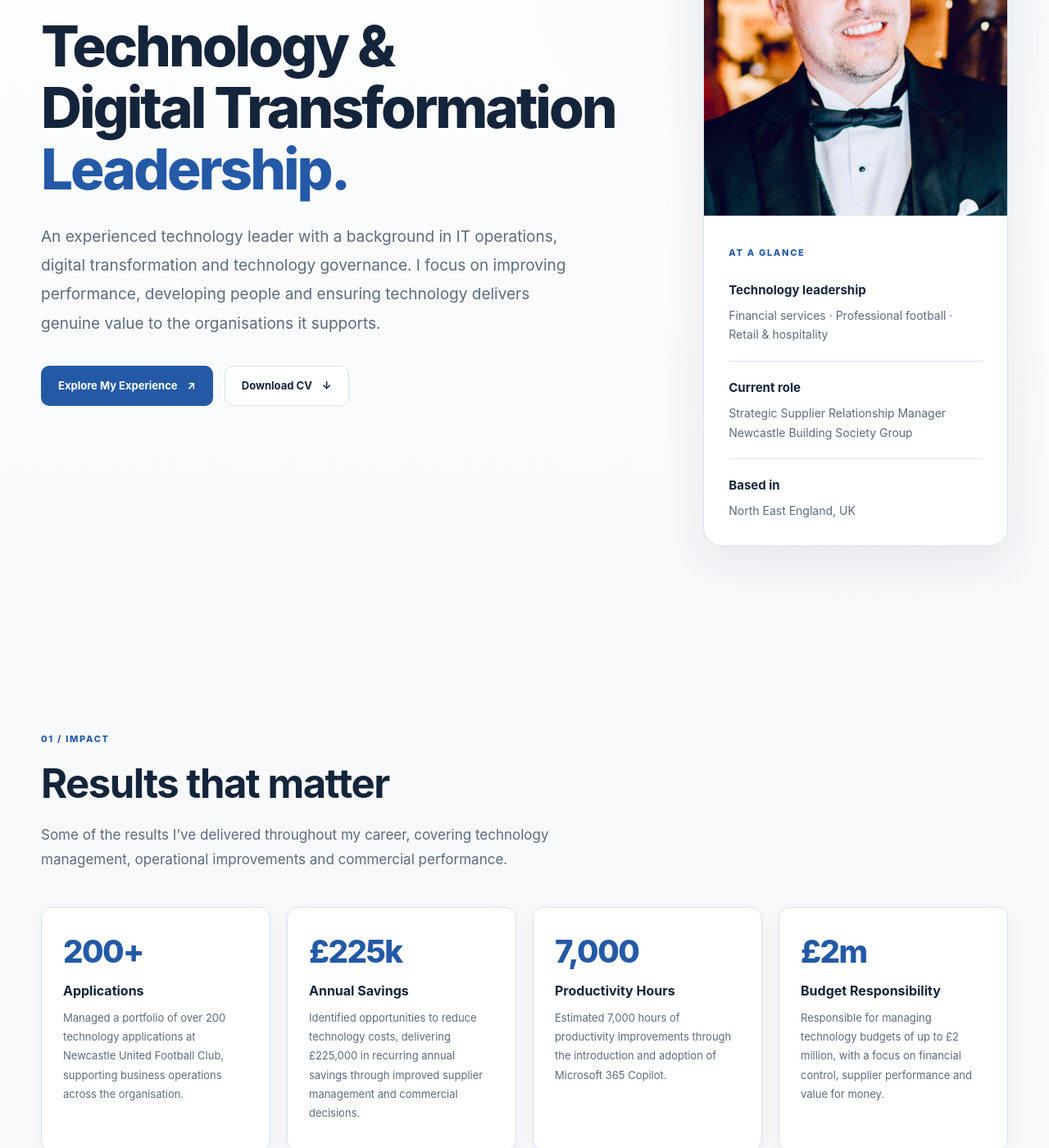
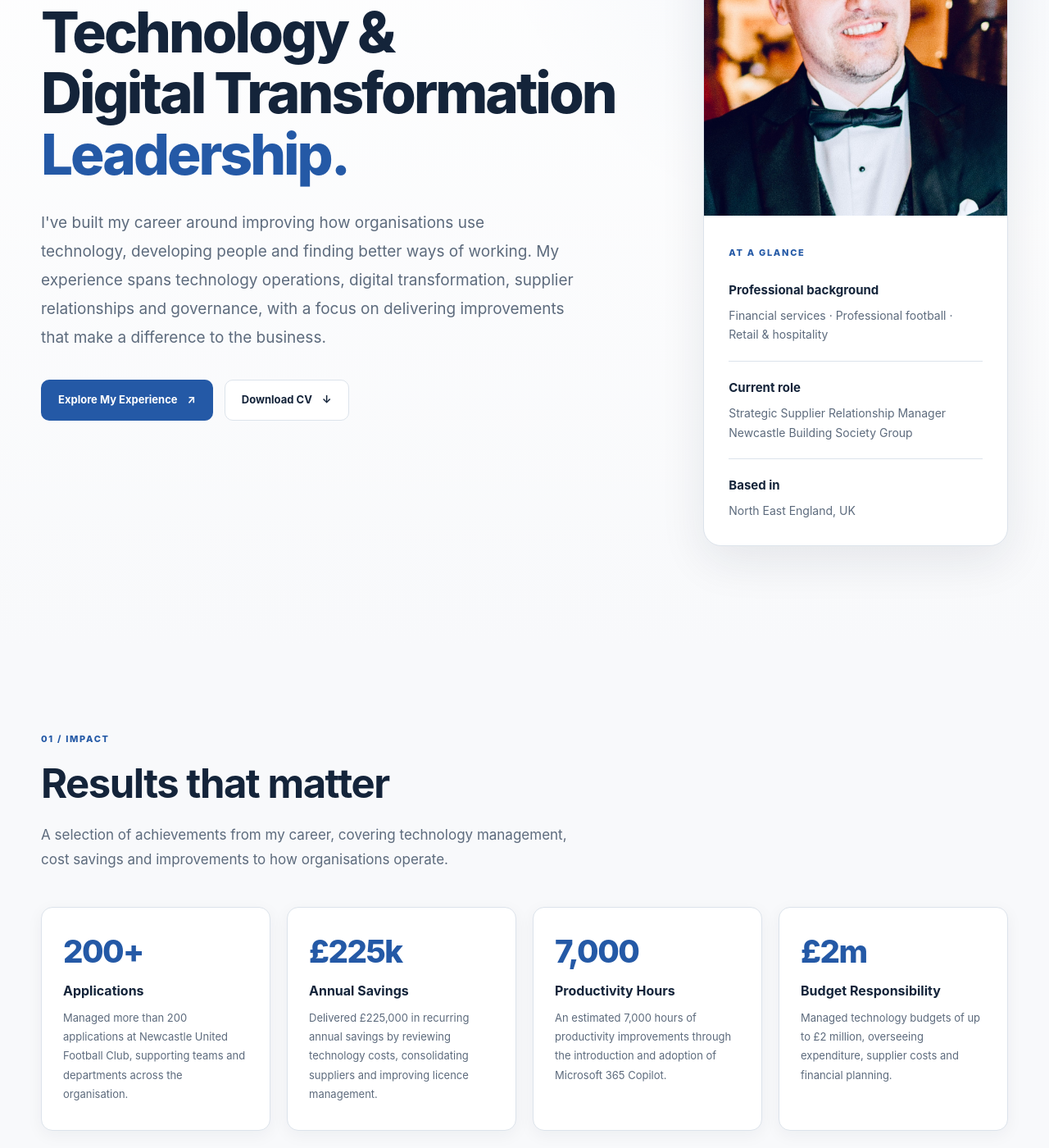
Before and after one commit to manderson90-sudo/Manderson-sandbox, a Jekyll site: the page built from index.html, in a window 1280 px wide and 1400 px high, scrolled down 401 px. Shown: the whole window at 82% size. Built offline with Jekyll 4.4.1, drawn with Linux system fonts in a browser that asks for light colours; some of the changed text lies outside the part shown.

Commit message:
Update index.html

```diff
--- a/index.html
+++ b/index.html
@@ -1,7 +1,7 @@
 ---
 layout: default
 title: Technology & Digital Transformation Leadership
-description: Michael Anderson is a technology leader specialising in digital transformation, IT governance, supplier management and business performance.
+description: Michael Anderson is a technology leader with experience in digital transformation, technology governance, supplier relationships and business performance across financial services, professional football and retail.
 permalink: /
 ---
 
@@ -33,12 +33,13 @@ permalink: /
       </h1>
 
       <p class="hero-lead">
-        An experienced technology leader with a background
-        in IT operations, digital transformation and
-        technology governance. I focus on improving
-        performance, developing people and ensuring
-        technology delivers genuine value to the
-        organisations it supports.
+        I've built my career around improving how organisations
+        use technology, developing people and finding better
+        ways of working. My experience spans technology
+        operations, digital transformation, supplier
+        relationships and governance, with a focus on
+        delivering improvements that make a difference
+        to the business.
       </p>
 
       <div class="actions">
@@ -91,7 +92,7 @@ permalink: /
         <div class="hero-aside-detail">
 
           <strong>
-            Technology leadership
+            Professional background
           </strong>
 
           <p>
@@ -153,9 +154,9 @@ permalink: /
       </h2>
 
       <p>
-        Some of the results I’ve delivered throughout
-        my career, covering technology management,
-        operational improvements and commercial performance.
+        A selection of achievements from my career,
+        covering technology management, cost savings
+        and improvements to how organisations operate.
       </p>
 
     </div>
@@ -174,9 +175,9 @@ permalink: /
         </h3>
 
         <p>
-          Managed a portfolio of over 200 technology
-          applications at Newcastle United Football Club,
-          supporting business operations across the organisation.
+          Managed more than 200 applications at
+          Newcastle United Football Club, supporting
+          teams and departments across the organisation.
         </p>
 
       </article>
@@ -193,10 +194,9 @@ permalink: /
         </h3>
 
         <p>
-          Identified opportunities to reduce technology
-          costs, delivering £225,000 in recurring annual
-          savings through improved supplier management
-          and commercial decisions.
+          Delivered £225,000 in recurring annual savings
+          by reviewing technology costs, consolidating
+          suppliers and improving licence management.
         </p>
 
       </article>
@@ -232,9 +232,9 @@ permalink: /
         </h3>
 
         <p>
-          Responsible for managing technology budgets
-          of up to £2 million, with a focus on financial
-          control, supplier performance and value for money.
+          Managed technology budgets of up to
+          £2 million, overseeing expenditure,
+          supplier costs and financial planning.
         </p>
 
       </article>
@@ -269,14 +269,16 @@ permalink: /
       </span>
 
       <h2>
-        Leadership across different environments
+        Experience across different industries
       </h2>
 
       <p>
-        Experience spanning financial services,
-        professional football, retail and hospitality,
-        with a focus on technology leadership,
-        operational performance and business improvement.
+        My career has taken me from retail and
+        hospitality into professional football
+        and financial services. Along the way,
+        I've led teams, managed technology and
+        supplier relationships, and helped
+        organisations improve how they work.
       </p>
 
     </div>
@@ -380,8 +382,9 @@ permalink: /
       </h2>
 
       <p>
-        Explore the projects and improvements
-        I’ve delivered throughout my career.
+        A closer look at some of the projects
+        I've led and the improvements
+        they've delivered.
       </p>
 
     </div>
@@ -400,10 +403,13 @@ permalink: /
         </h3>
 
         <p>
-          Implemented an IT knowledge base using
-          Zendesk and created a chatbot to support
-          employee self-service and access to
-          IT support information.
+          Introduced a Zendesk knowledge base and
+          self-service chatbot to make IT support
+          information easier for colleagues to find.
+          The project gave employees a way to
+          access guidance and resolve common
+          queries without needing to contact
+          the IT team.
         </p>
 
         <a
@@ -464,10 +470,10 @@ permalink: /
       </h2>
 
       <p>
-        I’ve been fortunate to work with some excellent
-        people throughout my career. Here are a few of
-        their recommendations, reflecting their experience
-        of working with me.
+        I've worked with some brilliant people
+        throughout my career. Their recommendations
+        offer an insight into my approach to
+        leadership, teamwork and technology.
       </p>
 
     </div>
@@ -575,13 +581,14 @@ permalink: /
     </span>
 
     <h2>
-      Let’s connect.
+      Let's connect.
     </h2>
 
     <p>
-      I’m always happy to connect with people
-      who share an interest in technology,
-      leadership and business improvement.
+      I'm always happy to hear from people
+      working in technology or with a shared
+      interest in leadership, business improvement
+      and new ideas.
     </p>
 
     <div class="actions">
```
Also changed, not shown: other parts of index.html (+3 -3 lines).
